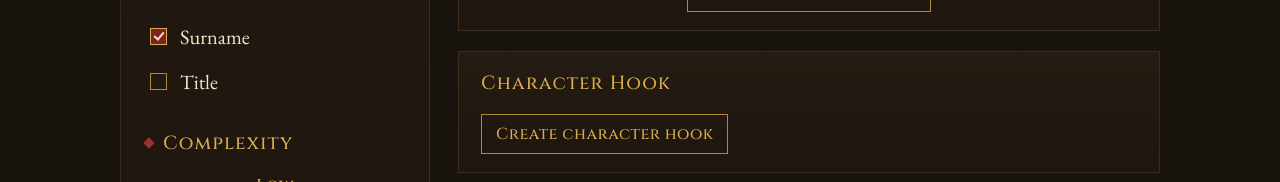
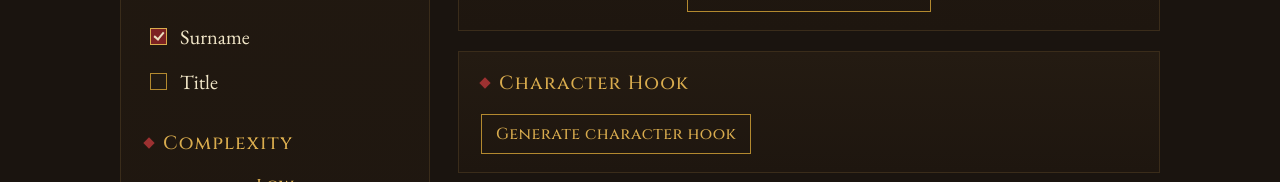
Before and after one commit to DanielHearn/heronym, a React (Vite) app: page / in a window 1280 px wide. Shown: the part 770-952 px from the top of the page. Built offline with nearby package versions, Linux system fonts and the light colour scheme.

Commit message:
Fix character hook title

```diff
--- a/src/components/CharacterHook/CharacterHook.less
+++ b/src/components/CharacterHook/CharacterHook.less
@@ -23,6 +23,19 @@
     letter-spacing: 0.06em;
     color: @gold-bright;
     margin: 0;
+    display: flex;
+    align-items: center;
+    gap: 10px;
+
+    &::before {
+      content: '';
+      width: 8px;
+      height: 8px;
+      background: @wax-bright;
+      transform: rotate(45deg);
+      display: inline-block;
+      flex-shrink: 0;
+    }
   }
 }
 
--- a/src/components/CharacterHook/index.tsx
+++ b/src/components/CharacterHook/index.tsx
@@ -138,7 +138,7 @@ export default function CharacterHook({
           className="character-hook-button"
           onClick={() => void generate()}
         >
-          {status === 'error' ? 'Try again' : 'Create character hook'}
+          {status === 'error' ? 'Try again' : 'Generate character hook'}
         </button>
       )}
 
```
